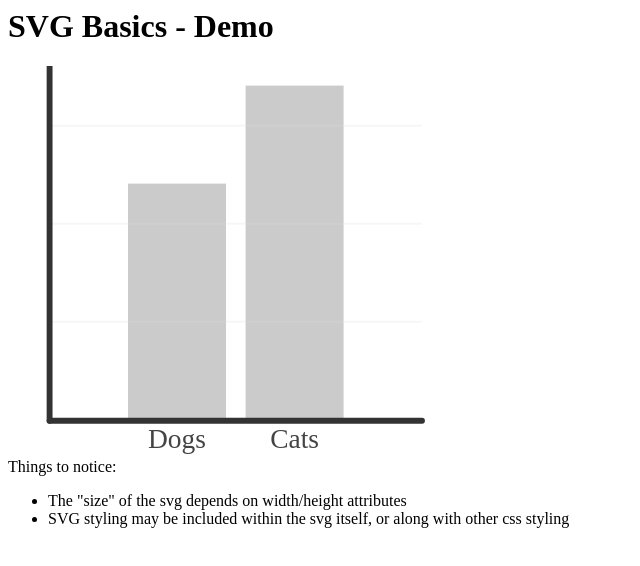
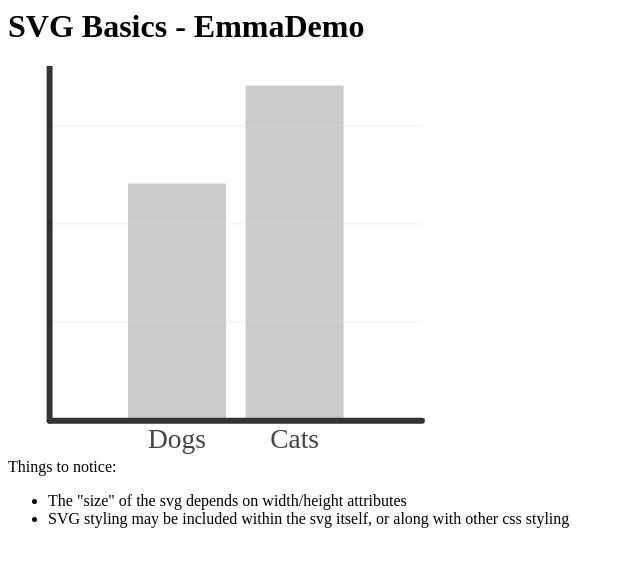
Before and after one commit to eleifer24/MySVGBasics, a plain HTML site: page index.html in a window 1280 px wide. Shown: the whole page, without its empty margins (0-640 px from the left). Drawn offline with Linux system fonts and the light colour scheme.

Commit message:
Update index.html

```diff
--- a/index.html
+++ b/index.html
@@ -4,7 +4,7 @@
   <link rel="stylesheet" href="styles.css">
 </head>
 <body>
-  <h1>SVG Basics - Demo</h1>
+  <h1>SVG Basics - EmmaDemo</h1>
 
   <svg xmlns="http://www.w3.org/2000/svg" viewBox="0 0 300 200" width="50%" height="50%">
     <rect class="bar" x="50" y="60" width="50" height="120"/>
```
